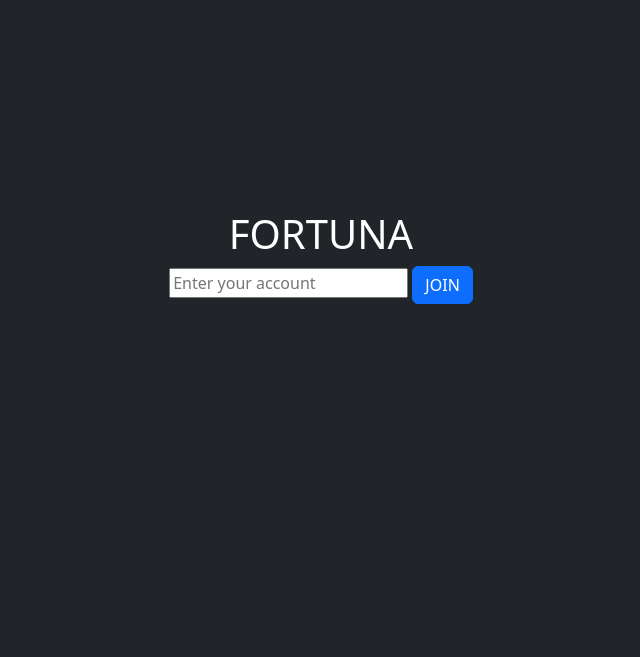
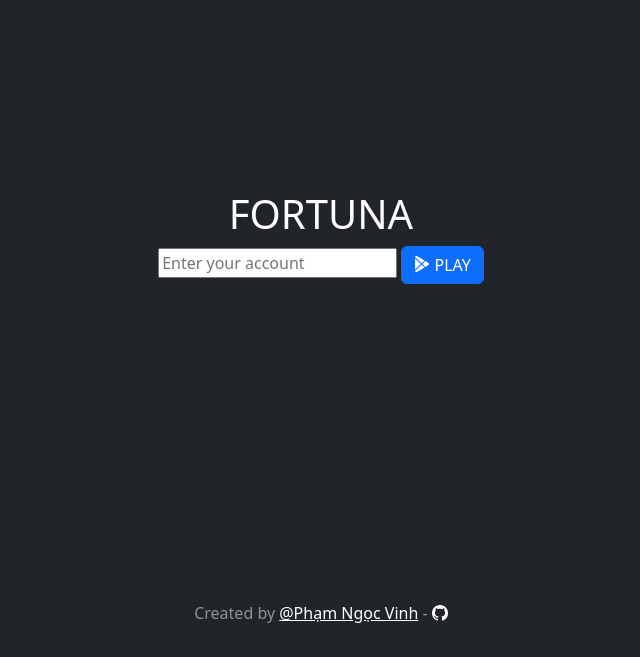
Before and after one commit to phamngocvinh/fortuna, a Django app: page / in a window 1280 px wide. Shown: the part 143-800 px from the top of the page, without its empty margins (319-959 px from the left). Run offline with Django 4.2, Linux system fonts and the light colour scheme; some libraries are stand-ins or nearby versions.

Commit message:
add icon

```diff
--- a/bingo/templates/bingo/index.html
+++ b/bingo/templates/bingo/index.html
@@ -4,29 +4,48 @@
     <meta charset="utf-8">
     <meta name="viewport" content="width=device-width, initial-scale=1">
     <meta name="author" content="Pham Ngoc Vinh">
-    <title>Fortuna v1.0</title>
+    <title>Fortuna - Your Luck Right Here</title>
 
     {% load static %}
     <link rel="stylesheet" href="{% static 'bootstrap.min.css' %}">
+    <link rel="icon" href="{% static 'dollar.svg' %}">
 </head>
 <body class="d-flex h-100 text-center text-bg-dark">
 <div class="cover-container d-flex w-100 h-100 p-3 mx-auto flex-column">
     <header class="mb-auto"></header>
 
     <main class="px-3">
-        <h1>FORTUNA</h1>
+        <div style="display: inline-flex;align-items: center;">
+            <h1>FORTUNA</h1>
+        </div>
+
         <div>
             <form class="row g-3" action="{% url 'bingo:join' %}" method="get">
                 {% csrf_token %}
                 <fieldset>
                     <input type="text" name="userid" placeholder="Enter your account" required/>
-                    <input type="submit" class="btn btn-primary" value="JOIN">
+                    <button type="submit" class="btn btn-primary" value="JOIN">
+                        <svg style="margin-top: -0.3em" xmlns="http://www.w3.org/2000/svg" width="16" height="16"
+                             fill="currentColor"
+                             class="bi bi-google-play" viewBox="0 0 16 16">
+                            <path d="M14.222 9.374c1.037-.61 1.037-2.137 0-2.748L11.528 5.04 8.32 8l3.207 2.96 2.694-1.586Zm-3.595 2.116L7.583 8.68 1.03 14.73c.201 1.029 1.36 1.61 2.303 1.055l7.294-4.295M1 13.396V2.603L6.846 8zM1.03 1.27l6.553 6.05 3.044-2.81L3.333.215C2.39-.341 1.231.24 1.03 1.27Z"/>
+                        </svg>
+                        PLAY
+                    </button>
                 </fieldset>
             </form>
         </div>
     </main>
 
-    <footer class="mt-auto"></footer>
+    <footer class="mt-auto text-white-50">
+        <p>Created by <a href="https://phamngocvinh.github.io/" class="text-white">@Phạm Ngọc Vinh</a> -
+            <a href="https://github.com/phamngocvinh" class="text-white">
+                <svg style="margin-top: -0.2em" xmlns="http://www.w3.org/2000/svg" width="16" height="16" fill="currentColor" class="bi bi-github"
+                     viewBox="0 0 16 16">
+                    <path d="M8 0C3.58 0 0 3.58 0 8c0 3.54 2.29 6.53 5.47 7.59.4.07.55-.17.55-.38 0-.19-.01-.82-.01-1.49-2.01.37-2.53-.49-2.69-.94-.09-.23-.48-.94-.82-1.13-.28-.15-.68-.52-.01-.53.63-.01 1.08.58 1.23.82.72 1.21 1.87.87 2.33.66.07-.52.28-.87.51-1.07-1.78-.2-3.64-.89-3.64-3.95 0-.87.31-1.59.82-2.15-.08-.2-.36-1.02.08-2.12 0 0 .67-.21 2.2.82.64-.18 1.32-.27 2-.27.68 0 1.36.09 2 .27 1.53-1.04 2.2-.82 2.2-.82.44 1.1.16 1.92.08 2.12.51.56.82 1.27.82 2.15 0 3.07-1.87 3.75-3.65 3.95.29.25.54.73.54 1.48 0 1.07-.01 1.93-.01 2.2 0 .21.15.46.55.38A8.012 8.012 0 0 0 16 8c0-4.42-3.58-8-8-8"/>
+                </svg>
+            </a></p>
+    </footer>
 </div>
 <script src="{% static 'bootstrap.bundle.min.js' %}"></script>
 </body>
```
Also changed, not shown: bingo/templates/bingo/paper.html (+18 -3 lines), bingo/static/dollar.svg (added).
